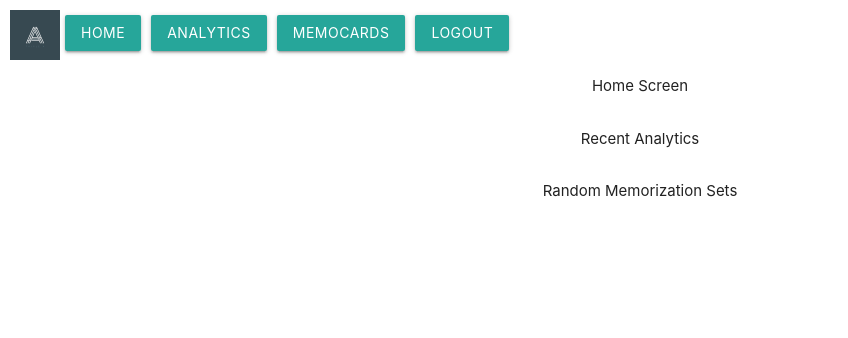
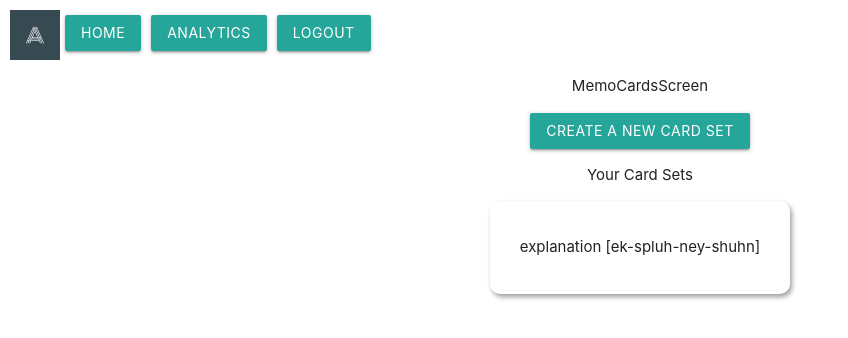
Before and after one commit to alexsaltstein/TripleAEducation-site, a React (Create React App) app in the folder site/: page /home in a window 1280 px wide. Shown: the top 338 px of the page, without its empty margins (0-848 px from the left). Built offline with nearby package versions, Linux system fonts and the light colour scheme.

Commit message:
removed home

```diff
--- a/site/src/App.js
+++ b/site/src/App.js
@@ -2,7 +2,6 @@ import { BrowserRouter as Router, Route, } from "react-router-dom";
 import './App.css';
 import LoginScreen from './components/Login/LoginScreen';
 import AnalyticsScreen from "./components/Analytics/AnalyticsScreen";
-import HomeScreen from "./components/Home/HomeScreen";
 import MemoCards from './components/MemoCards/MemoCards'
 import CreateCards from './components/MemoCards/CreateCards'
 
@@ -12,9 +11,8 @@ function App() {
     <Router>
       <div className="App">
         <Route path="/" exact component={LoginScreen} />
-        <Route path="/home" component={HomeScreen} />
+        <Route path="/home" component={MemoCards} />
         <Route path="/analytics" component={AnalyticsScreen} />
-        <Route path="/cards" component={MemoCards} />
         <Route path="/create" component={CreateCards} />
       </div>
     </Router>
--- a/site/src/components/Home/HomeScreen.js
+++ /dev/null
@@ -1,24 +0,0 @@
-import React from 'react';
-import { connect } from 'react-redux';
-import Header from '../Widgets/Header';
-
-const HomeScreen = ({val}) => {
-  console.log(val);
-  return (
-    <div>
-      <Header></Header>
-      <p>Home Screen</p>
-      <div style={{ display: 'flex', flexDirection: 'column' }}>
-        <p>Recent Analytics</p>
-      </div>
-      <div style={{ display: 'flex', flexDirection: 'column' }}>
-        <p>Random Memorization Sets</p>
-      </div>
-    </div>
-  )
-}
-
-const mapStateToProps = (state) => ({
-  val: state.toDoList
-})
-export default connect(mapStateToProps, null)(HomeScreen);
--- a/site/src/components/Login/LoginForm.js
+++ b/site/src/components/Login/LoginForm.js
@@ -7,7 +7,6 @@ const LoginForm = () => {
   const history = useHistory();
 
   const handleSubmit = () => {
-    alert(username + ' ' + password);
     history.push('/home')
   }
 
--- a/site/src/components/Widgets/Header.js
+++ b/site/src/components/Widgets/Header.js
@@ -15,9 +15,6 @@ const Header = () => {
       <Link to="/analytics">
         <Button style={{ margin: 5 }}>Analytics</Button>
       </Link>
-      <Link to="/cards">
-        <Button style={{ margin: 5 }}>MemoCards</Button>
-      </Link>
       <Link to="/">
         <Button style={{ margin: 5 }}>Logout</Button>
       </Link>
```
